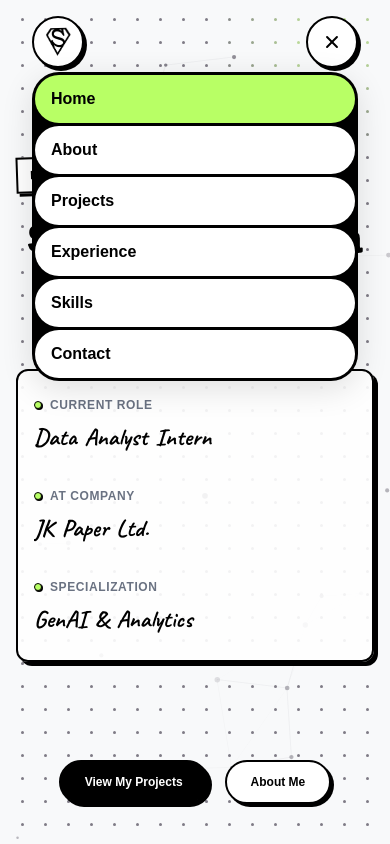
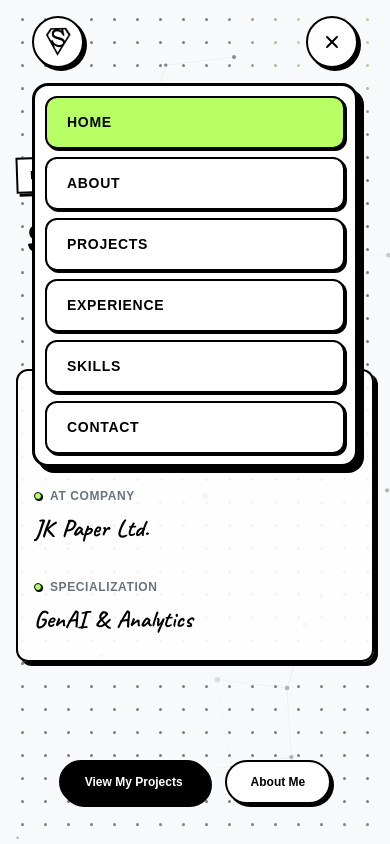
Before and after one commit to shivamjha2o/pf2, a Next.js app: page / in a window 390 px wide. Both pictures are taken after a click on the button "Toggle menu". Shown: the top 844 px of the page. Built offline with nearby package versions, Linux system fonts and the light colour scheme.

Commit message:
feat: enhance mobile menu dropdown animation and enlarge touch tap targets

```diff
--- a/src/components/PillNav.tsx
+++ b/src/components/PillNav.tsx
@@ -209,23 +209,31 @@ const PillNav: React.FC<PillNavProps> = ({
         gsap.set(menu, { visibility: 'visible' });
         gsap.fromTo(
           menu,
-          { opacity: 0, y: 10, scaleY: 1 },
+          { opacity: 0, y: -18, scaleY: 0.85 },
           {
             opacity: 1,
             y: 0,
             scaleY: 1,
-            duration: 0.3,
-            ease,
+            duration: 0.35,
+            ease: 'back.out(1.4)',
             transformOrigin: 'top center'
           }
         );
+        const listItems = menu.querySelectorAll('li');
+        if (listItems.length) {
+          gsap.fromTo(
+            listItems,
+            { opacity: 0, y: -8 },
+            { opacity: 1, y: 0, duration: 0.25, stagger: 0.04, ease: 'power2.out', delay: 0.06 }
+          );
+        }
       } else {
         gsap.to(menu, {
           opacity: 0,
-          y: 10,
-          scaleY: 1,
+          y: -12,
+          scaleY: 0.9,
           duration: 0.2,
-          ease,
+          ease: 'power2.in',
           transformOrigin: 'top center',
           onComplete: () => {
             gsap.set(menu, { visibility: 'hidden' });
@@ -436,31 +444,35 @@ const PillNav: React.FC<PillNavProps> = ({
 
       <div
         ref={mobileMenuRef}
-        className="md:hidden absolute top-[3.5em] left-4 right-4 rounded-[27px] shadow-[0_8px_32px_rgba(0,0,0,0.12)] z-[998] origin-top"
+        className="md:hidden absolute top-[4.2em] left-4 right-4 rounded-2xl border-3 border-black shadow-[6px_6px_0px_0px_rgba(0,0,0,1)] z-[998] origin-top bg-white p-2.5 backdrop-blur-md"
         style={{
           ...cssVars,
-          background: 'var(--base, #f0f0f0)'
+          background: '#ffffff'
         }}
       >
-        <ul className="list-none m-0 p-[3px] flex flex-col gap-[3px]">
+        <ul className="list-none m-0 p-0 flex flex-col gap-2">
           {items.map(item => {
             const isMobileActive = activeHref === item.href;
             const defaultStyle: React.CSSProperties = {
-              background: isMobileActive ? '#B8FF65' : 'var(--pill-bg, #fff)',
-              color: isMobileActive ? '#000000' : 'var(--pill-text, #000)',
-              fontWeight: isMobileActive ? 900 : 600
+              background: isMobileActive ? '#B8FF65' : '#ffffff',
+              color: '#000000',
+              fontWeight: isMobileActive ? 900 : 700
             };
             const hoverIn = (e: React.MouseEvent<HTMLAnchorElement>) => {
-              e.currentTarget.style.background = 'var(--base)';
-              e.currentTarget.style.color = 'var(--hover-text, #fff)';
+              if (!isMobileActive) {
+                e.currentTarget.style.background = '#000000';
+                e.currentTarget.style.color = '#B8FF65';
+              }
             };
             const hoverOut = (e: React.MouseEvent<HTMLAnchorElement>) => {
-              e.currentTarget.style.background = 'var(--pill-bg, #fff)';
-              e.currentTarget.style.color = 'var(--pill-text, #fff)';
+              if (!isMobileActive) {
+                e.currentTarget.style.background = '#ffffff';
+                e.currentTarget.style.color = '#000000';
+              }
             };
 
             const linkClasses =
-              'block py-3 px-4 text-[16px] font-medium rounded-[50px] transition-all duration-200 ease-[cubic-bezier(0.25,0.1,0.25,1)]';
+              'block py-3.5 px-5 text-[14px] font-black uppercase tracking-wider rounded-xl border-2 border-black shadow-[2px_2px_0px_0px_rgba(0,0,0,1)] active:translate-x-0.5 active:translate-y-0.5 transition-all duration-150 flex items-center justify-between';
 
             return (
               <li key={item.href}>
--- a/src/components/Skills.tsx
+++ b/src/components/Skills.tsx
@@ -100,11 +100,11 @@ const Skills = () => {
                   transition: { type: "spring", stiffness: 450, damping: 15 }
                 }}
                 whileTap={{ scale: 0.95 }}
-                className="relative bg-[#B8FF65] hover:bg-[#cbfd7a] text-black font-extrabold border-2 border-black rounded-full px-4 py-1.5 shadow-[2px_2px_0px_0px_rgba(0,0,0,1)] cursor-pointer select-none transition-colors flex items-center gap-1.5 group"
+                className="relative bg-[#B8FF65] hover:bg-[#cbfd7a] text-black font-extrabold border-2 border-black rounded-full px-4 sm:px-4.5 py-2 sm:py-1.5 min-h-[40px] sm:min-h-[36px] shadow-[2px_2px_0px_0px_rgba(0,0,0,1)] cursor-pointer select-none transition-colors flex items-center gap-1.5 group"
               >
                 {/* Glowing Accent Ring / Aura */}
                 <span className="absolute -inset-1 rounded-full bg-[#B8FF65]/50 opacity-0 group-hover:opacity-100 group-hover:scale-110 transition-all duration-300 pointer-events-none -z-10 blur-[3px]" />
-                <span className="text-sm transition-transform group-hover:scale-125 group-hover:rotate-6 duration-200">{skill.icon}</span>
+                <span className="text-sm sm:text-base transition-transform group-hover:scale-125 group-hover:rotate-6 duration-200">{skill.icon}</span>
                 <span className="text-xs sm:text-sm">{skill.name}</span>
               </motion.div>
             ))}
@@ -143,7 +143,7 @@ const Skills = () => {
                     transition: { type: "spring", stiffness: 450, damping: 15 }
                   }}
                   whileTap={{ scale: 0.95 }}
-                  className="relative bg-[#B8FF65] hover:bg-[#cbfd7a] text-black border-2 border-black rounded-full px-3.5 py-1.5 shadow-[2px_2px_0px_0px_rgba(0,0,0,1)] font-extrabold text-xs sm:text-sm cursor-pointer select-none transition-colors group flex items-center gap-1"
+                  className="relative bg-[#B8FF65] hover:bg-[#cbfd7a] text-black border-2 border-black rounded-full px-4 py-2 min-h-[40px] sm:min-h-[36px] shadow-[2px_2px_0px_0px_rgba(0,0,0,1)] font-extrabold text-xs sm:text-sm cursor-pointer select-none transition-colors group flex items-center gap-1.5"
                 >
                   <span className="absolute -inset-1 rounded-full bg-[#B8FF65]/40 opacity-0 group-hover:opacity-100 group-hover:scale-110 transition-all duration-300 pointer-events-none -z-10 blur-[2px]" />
                   <span className="transition-transform group-hover:scale-125 duration-200">⚡</span>
@@ -183,7 +183,7 @@ const Skills = () => {
                     transition: { type: "spring", stiffness: 450, damping: 15 }
                   }}
                   whileTap={{ scale: 0.95 }}
-                  className="relative bg-[#B8FF65] hover:bg-[#cbfd7a] text-black border-2 border-black rounded-full px-3.5 py-1.5 shadow-[2px_2px_0px_0px_rgba(0,0,0,1)] font-extrabold text-xs sm:text-sm cursor-pointer select-none transition-colors group flex items-center gap-1"
+                  className="relative bg-[#B8FF65] hover:bg-[#cbfd7a] text-black border-2 border-black rounded-full px-4 py-2 min-h-[40px] sm:min-h-[36px] shadow-[2px_2px_0px_0px_rgba(0,0,0,1)] font-extrabold text-xs sm:text-sm cursor-pointer select-none transition-colors group flex items-center gap-1.5"
                 >
                   <span className="absolute -inset-1 rounded-full bg-[#B8FF65]/40 opacity-0 group-hover:opacity-100 group-hover:scale-110 transition-all duration-300 pointer-events-none -z-10 blur-[2px]" />
                   <span className="transition-transform group-hover:scale-125 duration-200">🗣️</span>
```
